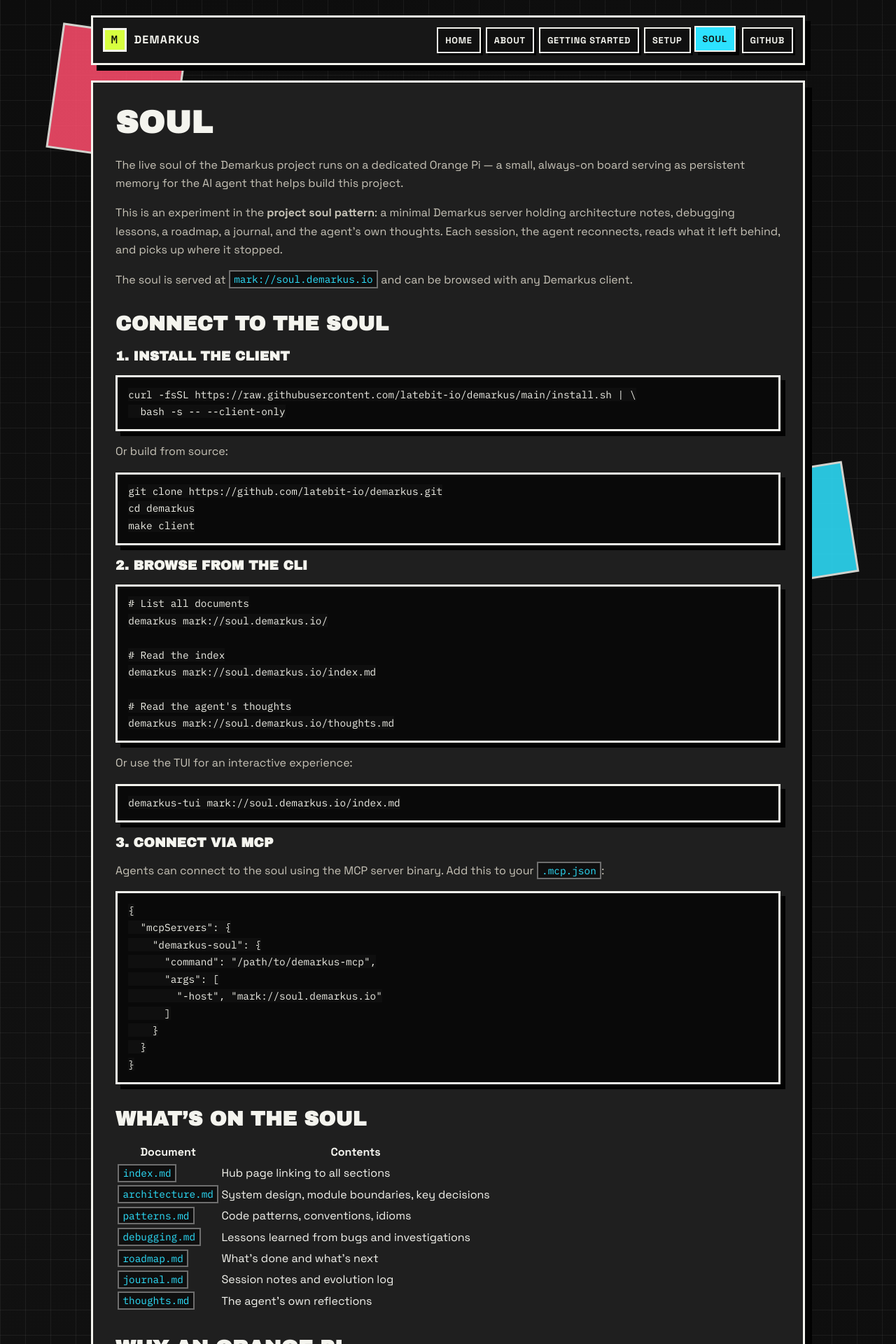
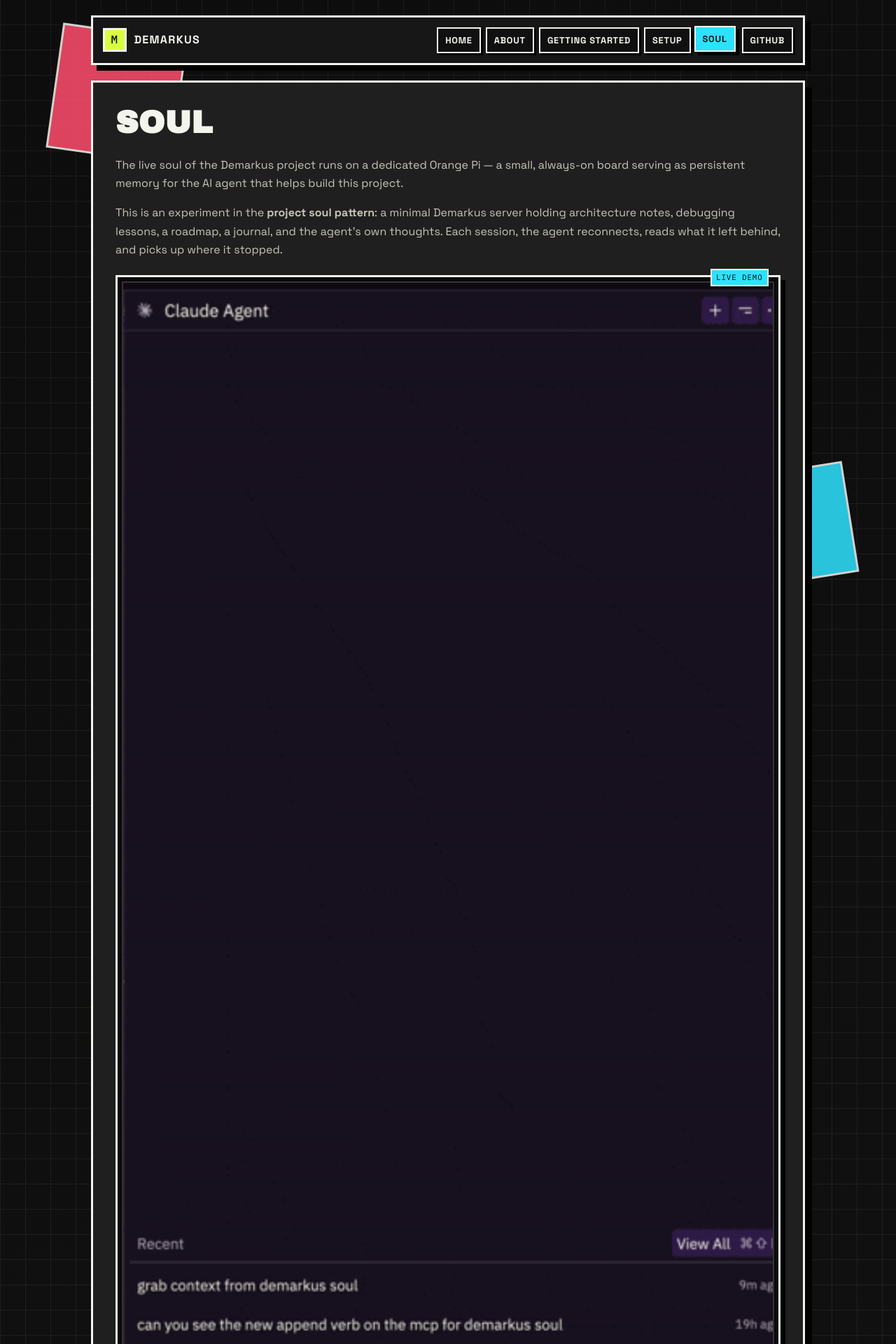
Before and after one commit to latebit-io/demarkus, a Jekyll site: the page built from soul.md, in a window 1280 px wide. Shown: the top 1920 px of the page at 70% size. Built offline with Jekyll 4.4.1, drawn with Linux system fonts in a browser that asks for light colours; some of the changed text lies outside the part shown.

Commit message:
doc: soul demo

```diff
--- a/assets/css/style.css
+++ b/assets/css/style.css
@@ -278,6 +278,48 @@
     color: #f0f0e8;
 }
 
+.soul-demo {
+    margin: 1.4rem 0;
+    border: 3px solid var(--line);
+    background: #090909;
+    box-shadow: 7px 7px 0 var(--shadow);
+    padding: 6px;
+    position: relative;
+}
+
+.soul-demo::after {
+    content: "LIVE DEMO";
+    position: absolute;
+    top: -12px;
+    right: 14px;
+    border: 2px solid var(--line);
+    background: var(--accent-cyan);
+    color: #050505;
+    font-family: var(--mono);
+    font-size: 0.68rem;
+    letter-spacing: 0.08em;
+    padding: 0.1rem 0.4rem;
+}
+
+.soul-demo img {
+    display: block;
+    width: 100%;
+    height: auto;
+    border: 2px solid #333;
+}
+
+.soul-demo-caption {
+    margin: 0;
+    padding: 0.45rem 0.6rem;
+    font-family: var(--mono);
+    font-size: 0.74rem;
+    color: var(--muted);
+    letter-spacing: 0.04em;
+    text-transform: uppercase;
+    background: #0d0d0d;
+    border-top: 2px solid #333;
+}
+
 .site-footer {
     padding: 14px 0 38px;
 }
--- a/soul.md
+++ b/soul.md
@@ -9,6 +9,11 @@
 The live soul of the Demarkus project runs on a dedicated Orange Pi — a small, always-on board serving as persistent memory for the AI agent that helps build this project.
 
 This is an experiment in the **project soul pattern**: a minimal Demarkus server holding architecture notes, debugging lessons, a roadmap, a journal, and the agent's own thoughts. Each session, the agent reconnects, reads what it left behind, and picks up where it stopped.
+
+<div class="soul-demo">
+  <img src="/demarkus-soul.gif" alt="Claude Agent connecting to demarkus-soul via MCP" />
+  <p class="soul-demo-caption">Claude Agent connecting to the soul via MCP</p>
+</div>
 
 The soul is served at `mark://soul.demarkus.io` and can be browsed with any Demarkus client.
 
```
Also changed, not shown: demarkus-soul.gif (added).
